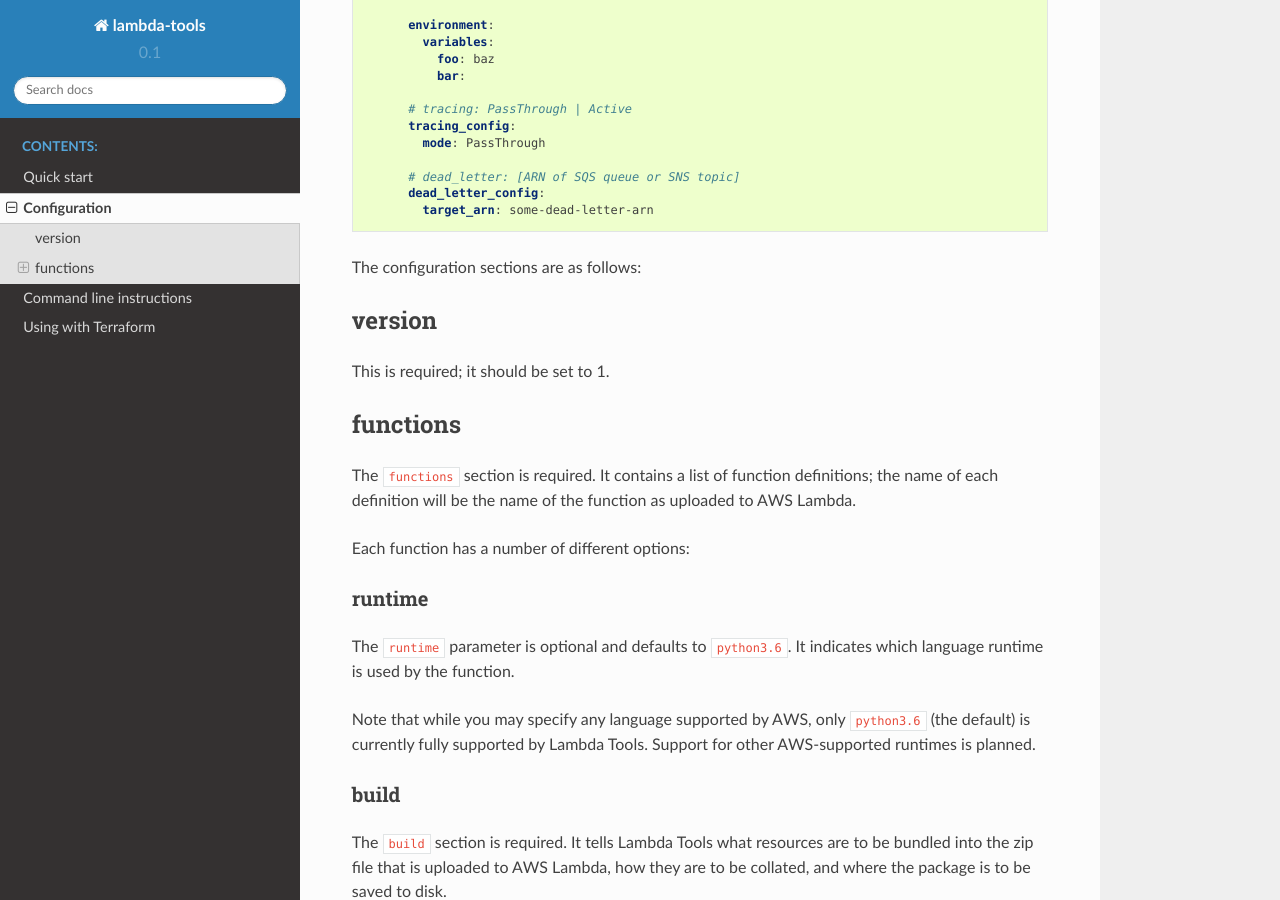
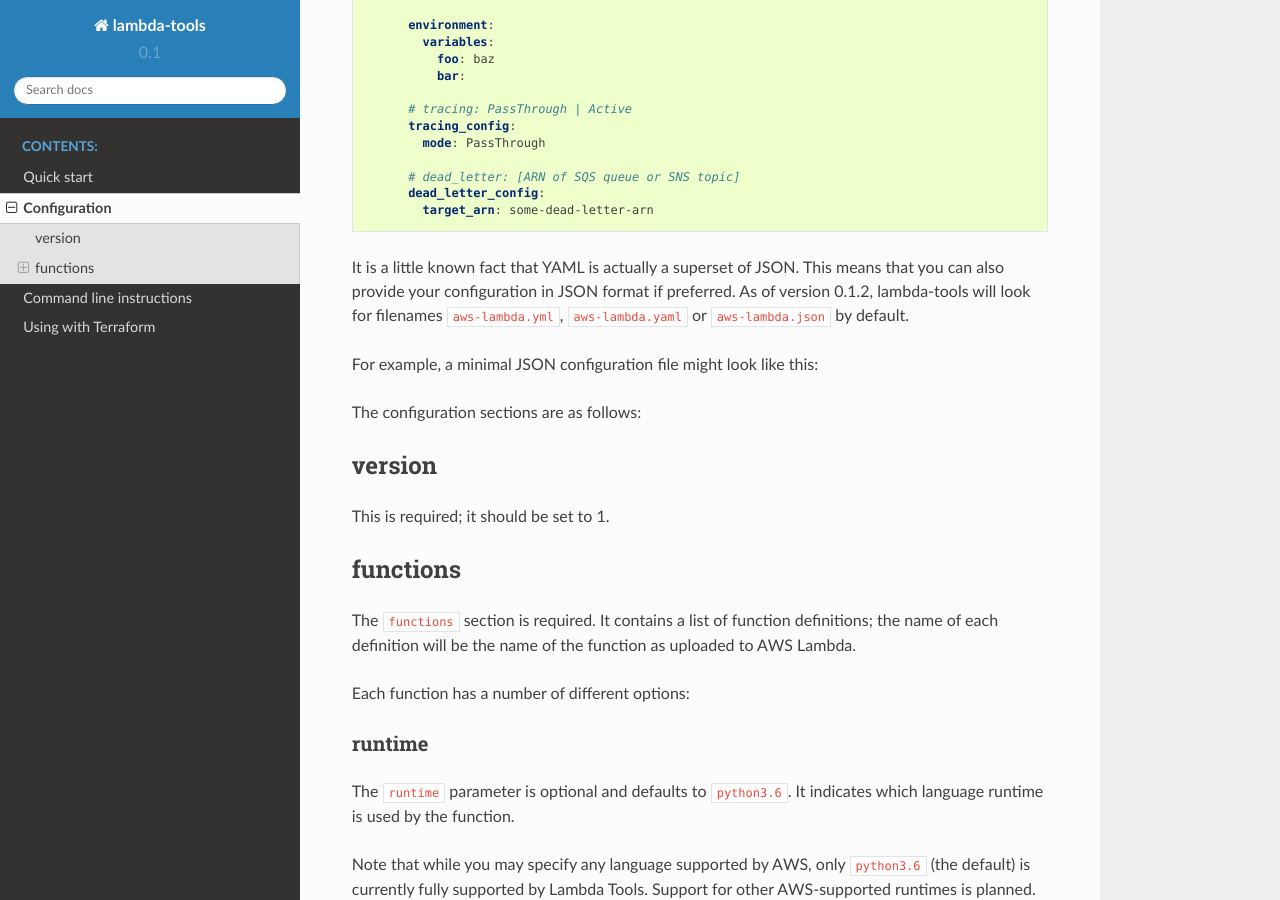
Before and after one commit to jammycakes/lambda-tools, a Sphinx documentation site: the page built from docs/configuration.rst, in a window 1280 px wide and 900 px high, scrolled down 958 px. Built offline with Sphinx 7.4.7 and the Read the Docs theme 2.0.0, drawn with Linux system fonts in a browser that asks for light colours.

Commit message:
Add a note on JSON support

```diff
--- a/docs/configuration.rst
+++ b/docs/configuration.rst
@@ -63,6 +63,38 @@ Lambda function. A sample Lambda file might look like this:
           # dead_letter: [ARN of SQS queue or SNS topic]
           dead_letter_config:
             target_arn: some-dead-letter-arn
+
+It is a little known fact that YAML is actually a superset of JSON. This means
+that you can also provide your configuration in JSON format if preferred.
+As of version 0.1.2, lambda-tools will look for filenames ``aws-lambda.yml``,
+``aws-lambda.yaml`` or ``aws-lambda.json`` by default.
+
+For example, a minimal JSON configuration file might look like this:
+
+.. sourcecode: json
+
+    {
+      "version": 1,
+      "functions": {
+        "test-0.1": {
+          "runtime": "python3.6",
+          "build": {
+            "source": "src/hello_world",
+            "requirements": [
+              {
+                "file": "requirements.txt"
+              }
+            ],
+            "package": "build/hello_world.zip",
+            "ignore": [
+              "*.py[cdo]",
+              "__pycache__",
+              "requirements.txt"
+            ]
+          }
+        }
+      }
+    }
 
 The configuration sections are as follows:
 
```
